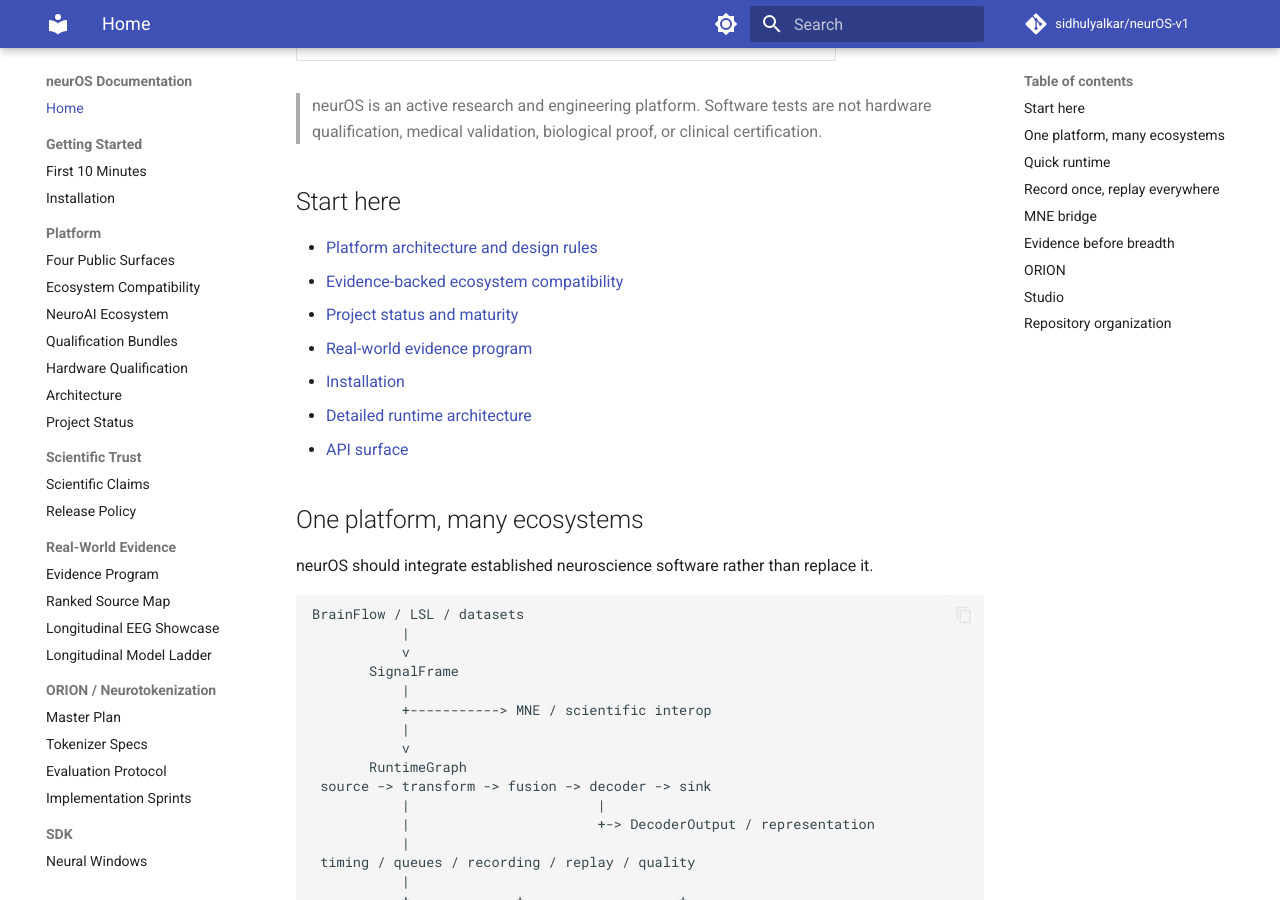
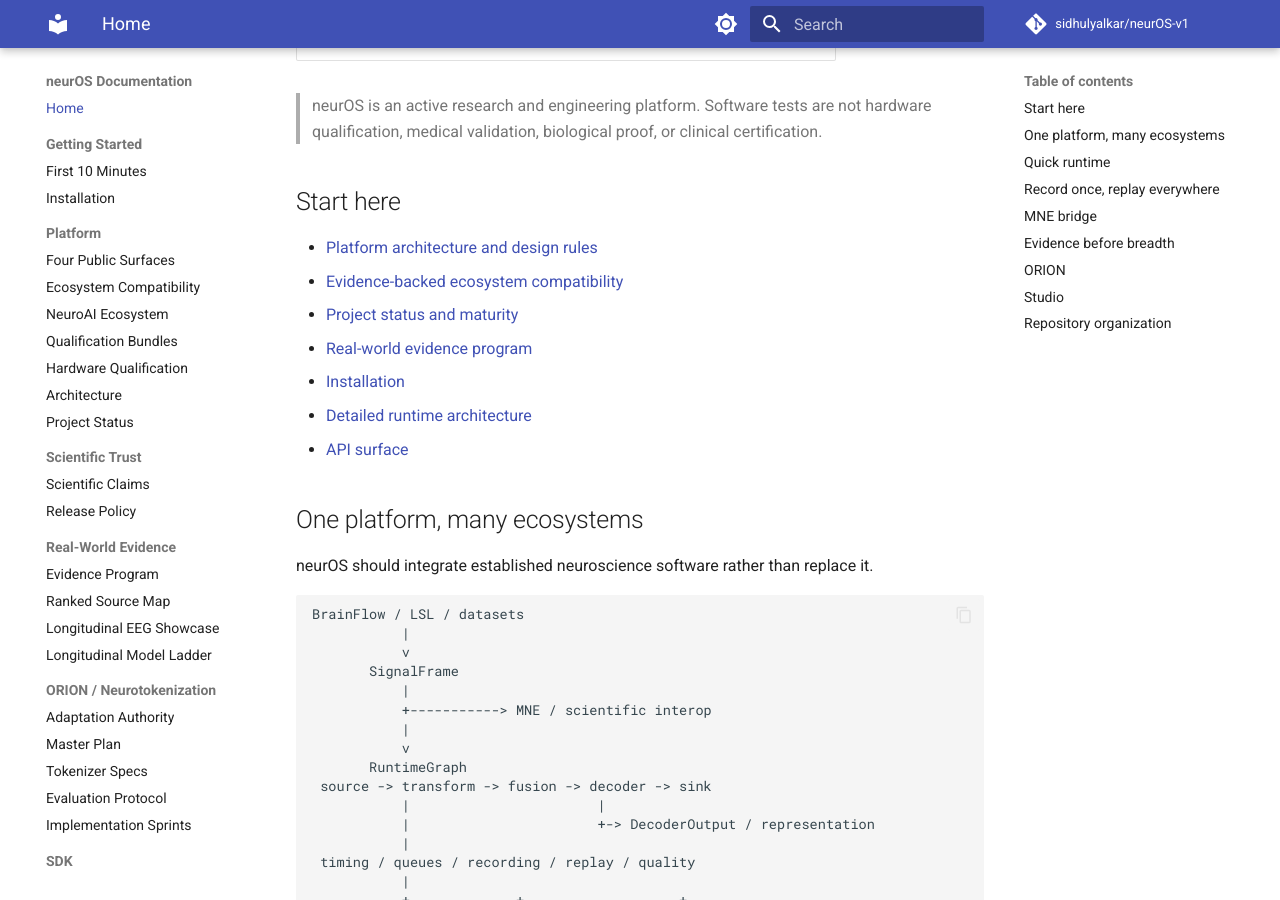
Before and after one commit to sidhulyalkar/neurOS-v1, an MkDocs documentation site: the page built from docs/index.md, in a window 1280 px wide and 900 px high, scrolled down 481 px. Built offline with MkDocs 1.6.1 and Material for MkDocs 9.7.7, drawn with Linux system fonts in a browser that asks for light colours; comment, search, counter and statistics services are not loaded.

Commit message:
docs: publish ORION adaptation authority

```diff
--- a/mkdocs.yml
+++ b/mkdocs.yml
@@ -81,6 +81,7 @@ nav:
       - Longitudinal EEG Showcase: LONGITUDINAL_EEG_SHOWCASE.md
       - Longitudinal Model Ladder: LONGITUDINAL_MODEL_LADDER.md
   - ORION / Neurotokenization:
+      - Adaptation Authority: ADAPTATION_AUTHORITY.md
       - Master Plan: neurotokenization/00_MASTER_PLAN.md
       - Tokenizer Specs: neurotokenization/01_TOKENIZER_SPECS.md
       - Evaluation Protocol: neurotokenization/02_EVALUATION_PROTOCOL.md
```
